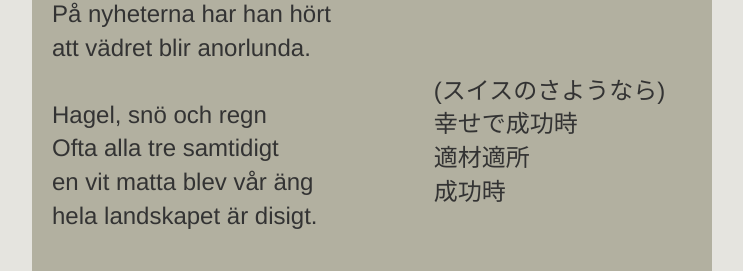
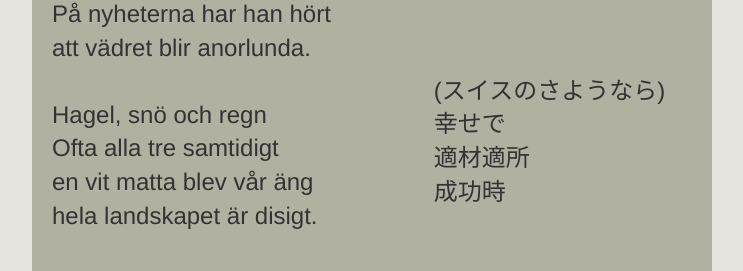
Before and after one commit to Cathelion/Cathelion.github.io, a Jekyll site: the page built from others/others.html, in a window 1280 px wide. Shown: the part 873-1144 px from the top of the page, without its empty margins (268-1011 px from the left). Built offline with Jekyll 4.4.1, drawn with Linux system fonts in a browser that asks for light colours.

Commit message:
Update others.html

```diff
--- a/others/others.html
+++ b/others/others.html
@@ -57,7 +57,7 @@ Och hoppas nästa våren kommer snart.
   <br>
   <p>
   (スイスのさようなら) <br>
-  幸せで成功時 <br>
+  幸せで <br>
   適材適所 <br>
   成功時　<br>
   </p>
```
